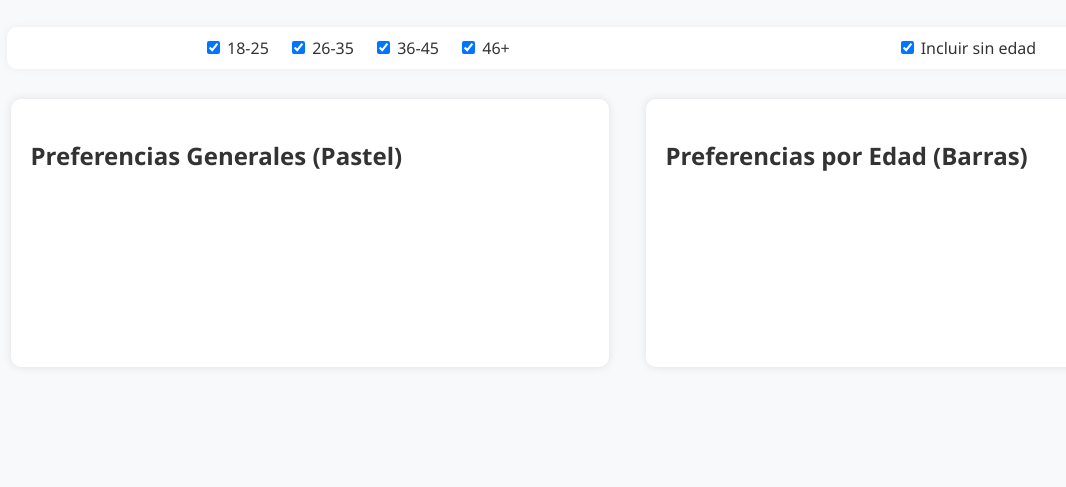
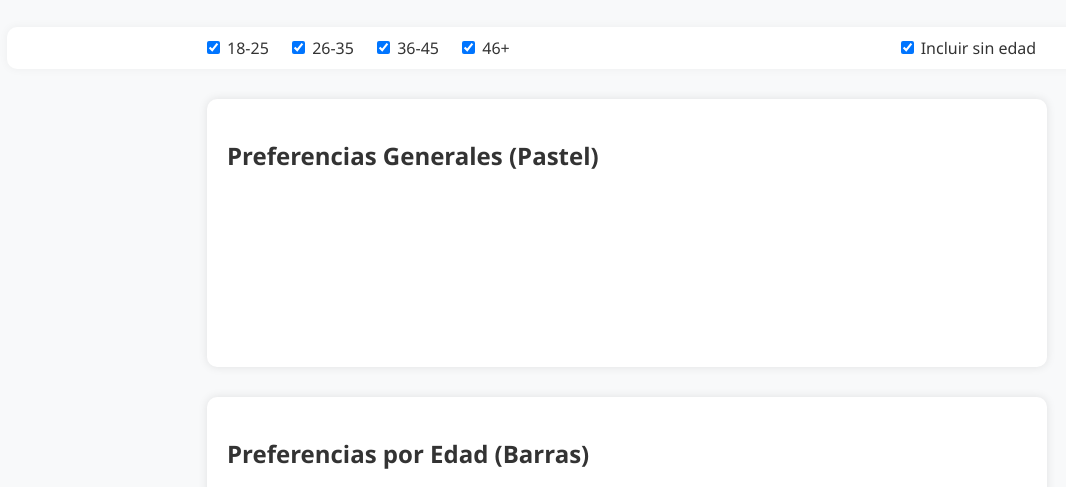
Before and after one commit to Ranna22/colores, a plain HTML site: page index.html in a window 1280 px wide. Shown: the part 87-574 px from the top of the page, without its empty margins (13-1079 px from the left). Drawn offline with nearby package versions, Linux system fonts and the light colour scheme.

Commit message:
Update style.css

```diff
--- a/style.css
+++ b/style.css
@@ -30,14 +30,14 @@ h1 {
 
 .charts {
   display: flex;
-  justify-content: space-around;
-  flex-wrap: wrap;
+  flex-direction: column;
+  align-items: center;
   gap: 30px;
 }
 
 .chart-box {
-  width: 45%;
-  min-width: 300px;
+  width: 80%;
+  max-width: 800px;
   background-color: #fff;
   border-radius: 10px;
   padding: 20px;
```
